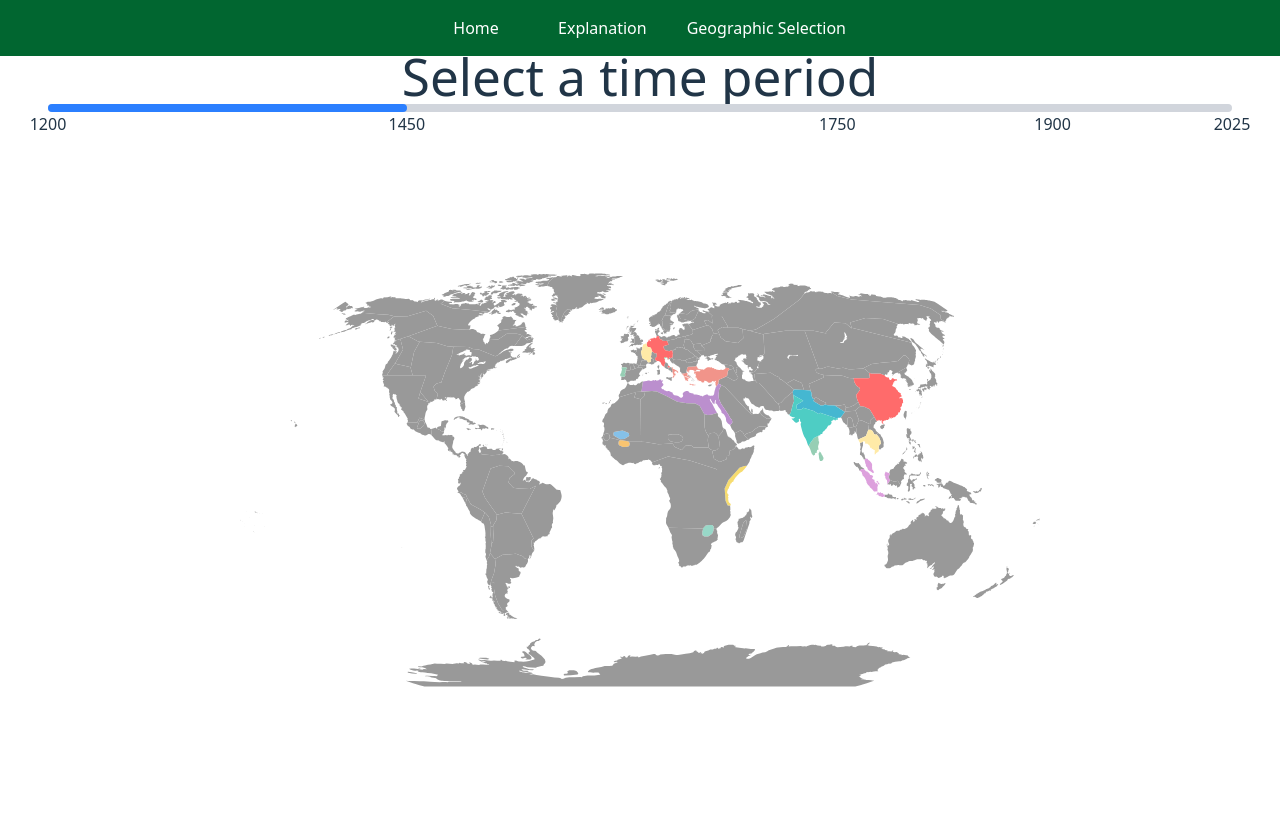
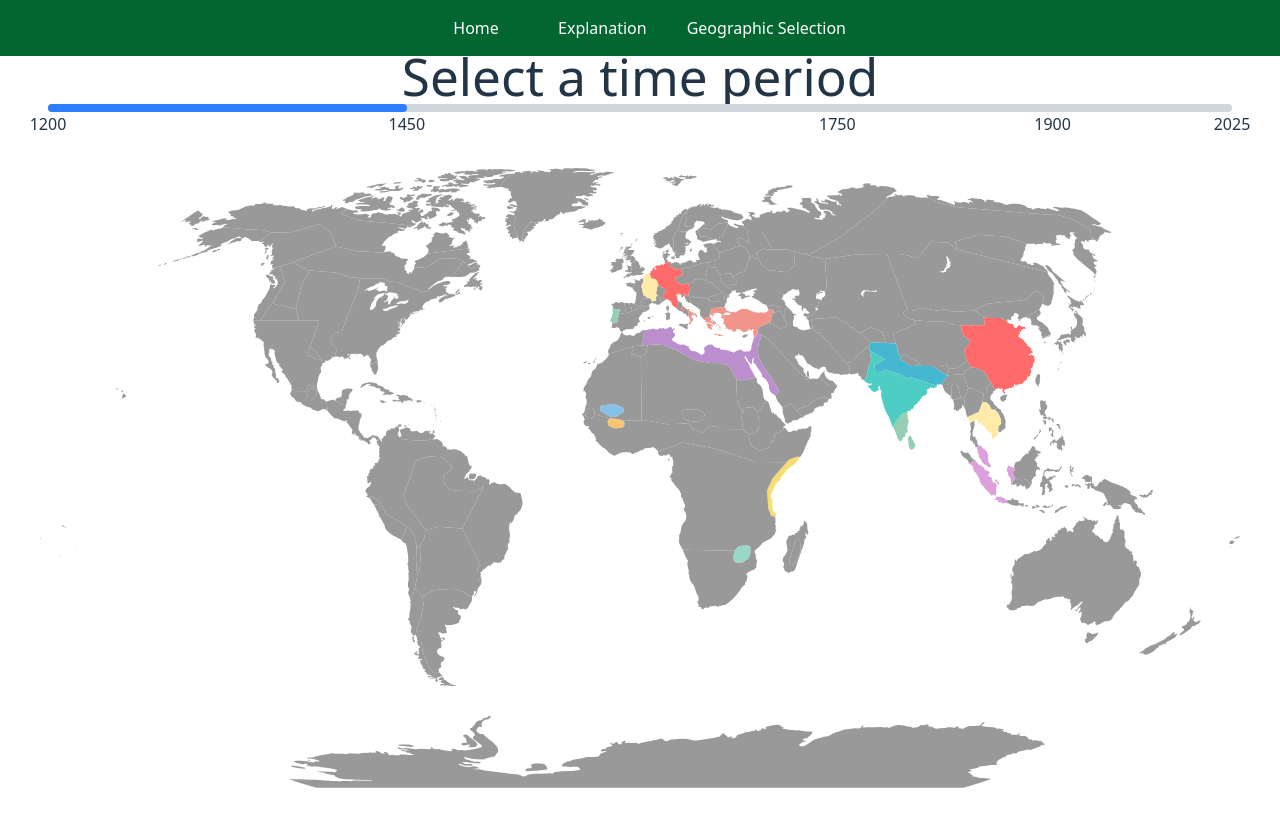
Before and after one commit to yasen5/APWorldWebsite, a React (Vite) app: page / in a window 1280 px wide. Both pictures are taken after a click on the link "Geographic Selection". Shown: the top 826 px of the page. After the commit the page ends 800 px from the top, so only its background shows below. Built offline with nearby package versions, Linux system fonts and the light colour scheme.

Commit message:
Remove empty space below map and fix scaling

```diff
--- a/src/App.css
+++ b/src/App.css
@@ -79,6 +79,12 @@ document flow using `position: absolute` to ensure that one is not displayed und
   cursor: pointer;
 }
 
+.svg-container {
+  display: block;
+  height: auto;
+  width: 100%;
+}
+
 .svg-container [data-country] {
   transition: fill 0.2s ease;
   cursor: pointer;
--- a/src/App.tsx
+++ b/src/App.tsx
@@ -360,11 +360,13 @@ const GeographicSelectionPage = () => {
         ).join(' ')} }`
       ).join('\n')}
     </style>
-    <div className="w-full flex justify-center max-w-[800px]">
-      <MapComponent
-        className="svg-container"
-        onClick={handleCountryClick}
-      />
+    <div className="w-full flex justify-center">
+      <div className="w-full max-w-[1200px] aspect-[3068/1594]">
+        <MapComponent
+          className="svg-container w-full h-full"
+          onClick={handleCountryClick}
+        />
+      </div>
     </div>
     {selectedCountry && (
       <CountryPopup
```
